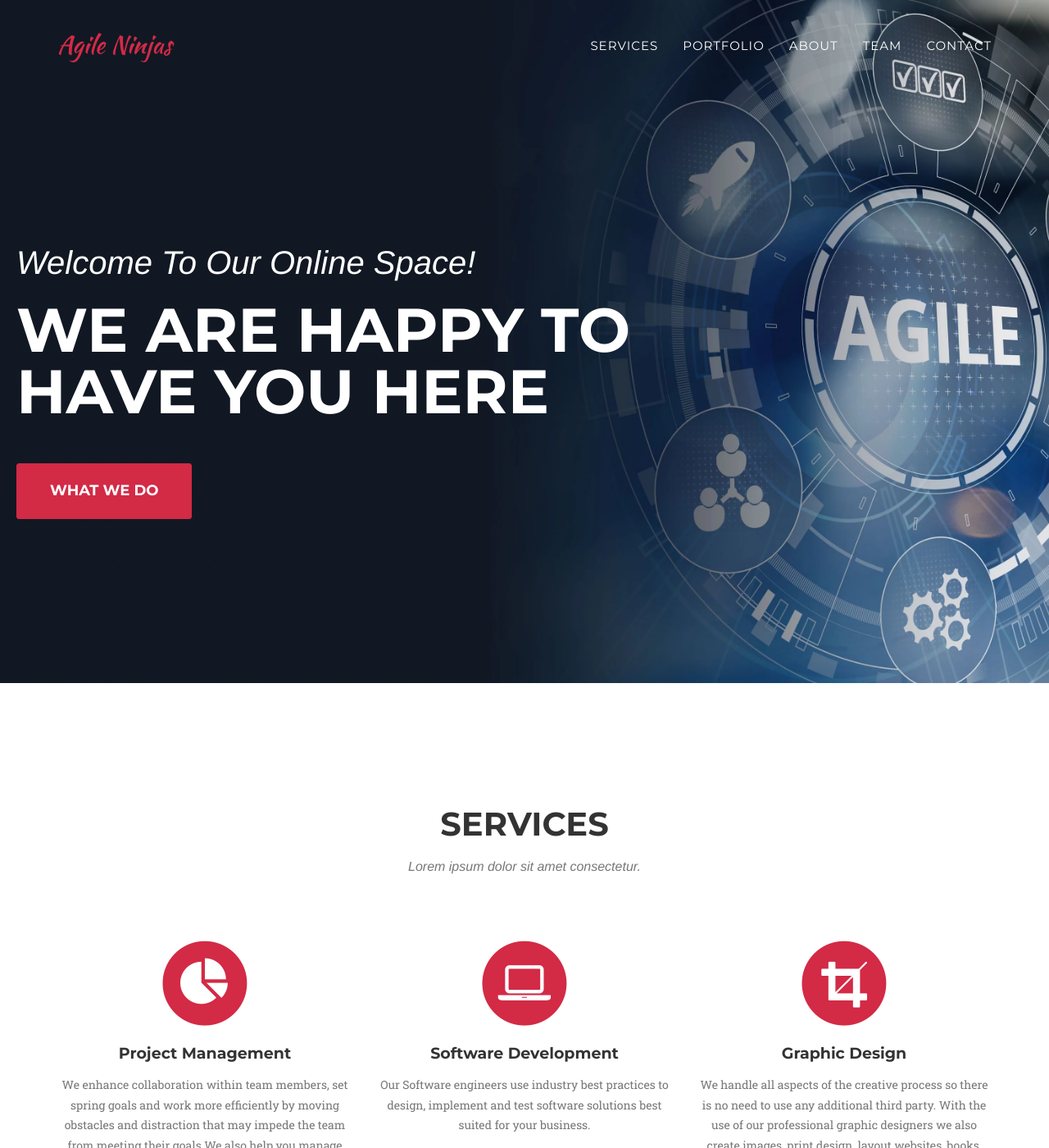
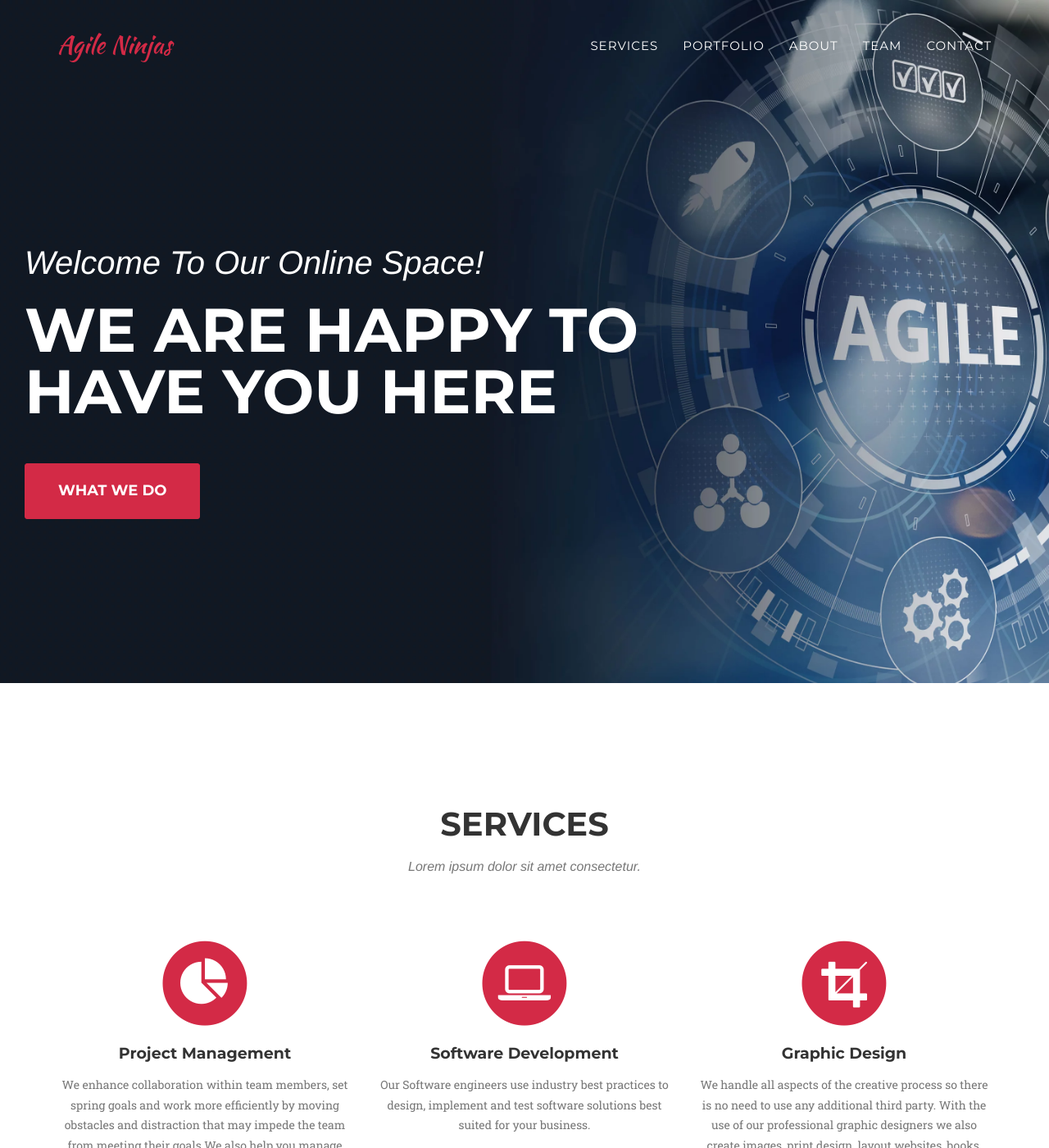
Before and after one commit to kamtoeddy/agile-ninjas, a Jekyll site: the page built from index.html, in a window 1280 px wide and 1400 px high. Shown: the whole window at 82% size. Built offline with Jekyll 4.4.1, drawn with Linux system fonts in a browser that asks for light colours; some web fonts are replaced.

Commit message:
feat: updated header text

```diff
--- a/_includes/css/agency.css
+++ b/_includes/css/agency.css
@@ -283,7 +283,7 @@ header .intro-text {
     text-align: center;
     width: 100%;
     height: 100%;
-    padding: 100px 2rem 50px;
+    padding: 100px 3rem 50px;
     /* padding-top: 100px;
     padding-bottom: 50px; */
 }
```
